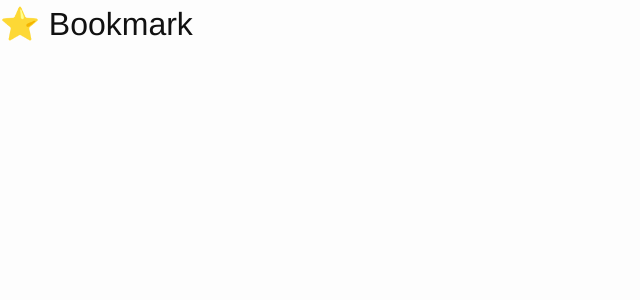
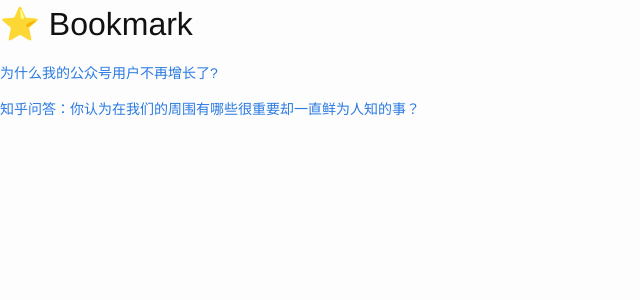
Before and after one commit to cnwarden/cnwarden.github.io, a Jekyll site: the page built from fav/index.md, in a window 1280 px wide. Shown: the top 300 px of the page, without its empty margins (0-640 px from the left). Built offline with Jekyll 4.4.1, drawn with Linux system fonts in a browser that asks for light colours; emoji names are drawn with the system emoji font.

Commit message:
auto commit

```diff
--- a/fav/index.md
+++ b/fav/index.md
@@ -4,3 +4,8 @@ title:  fav
 ---
 
 ## :star: Bookmark
+
+
+[为什么我的公众号用户不再增长了?](http://mp.weixin.qq.com/s?__biz=MjM5ODIyMTE0MA==&mid=402612278&idx=1&sn=8c99012dcb21ae59ff481e2d5df09c1d&scene=0#wechat_redirect)
+
+[知乎问答：你认为在我们的周围有哪些很重要却一直鲜为人知的事？](http://www.zhihu.com/question/40543633)
```
